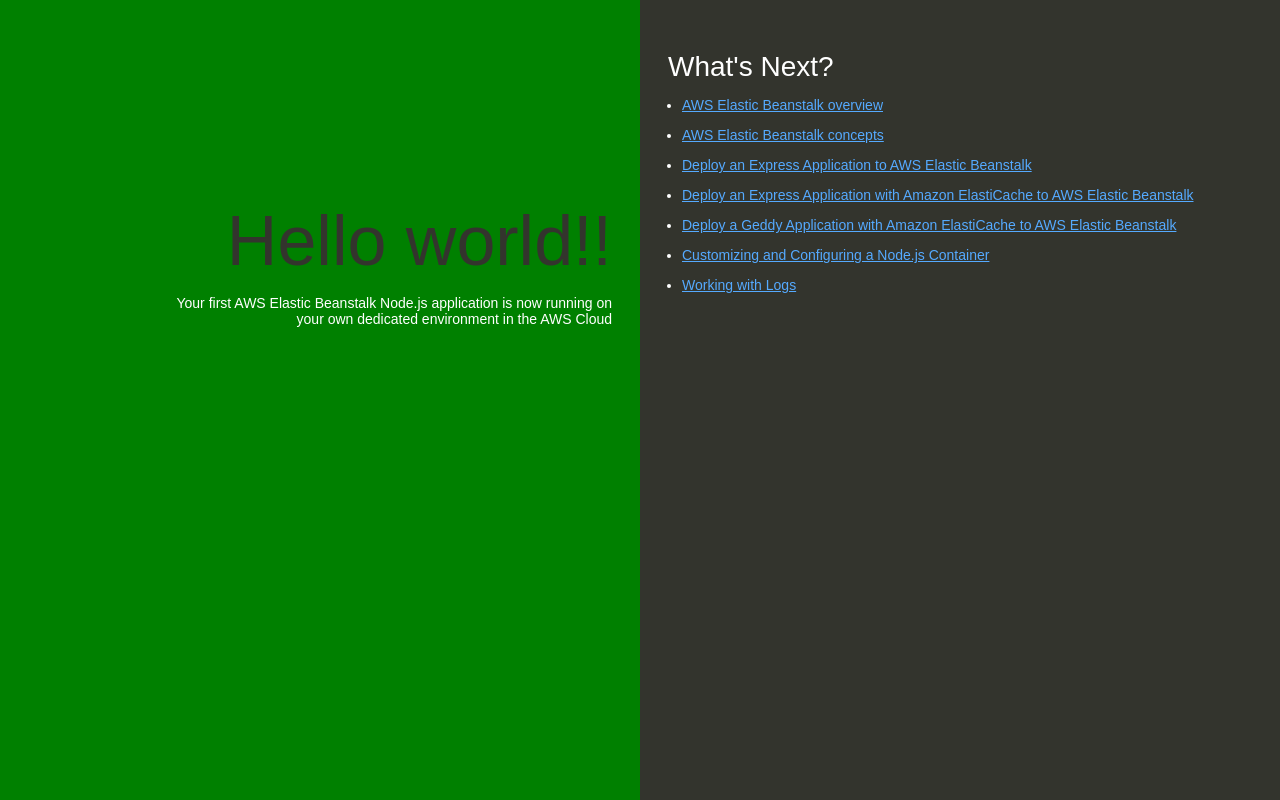
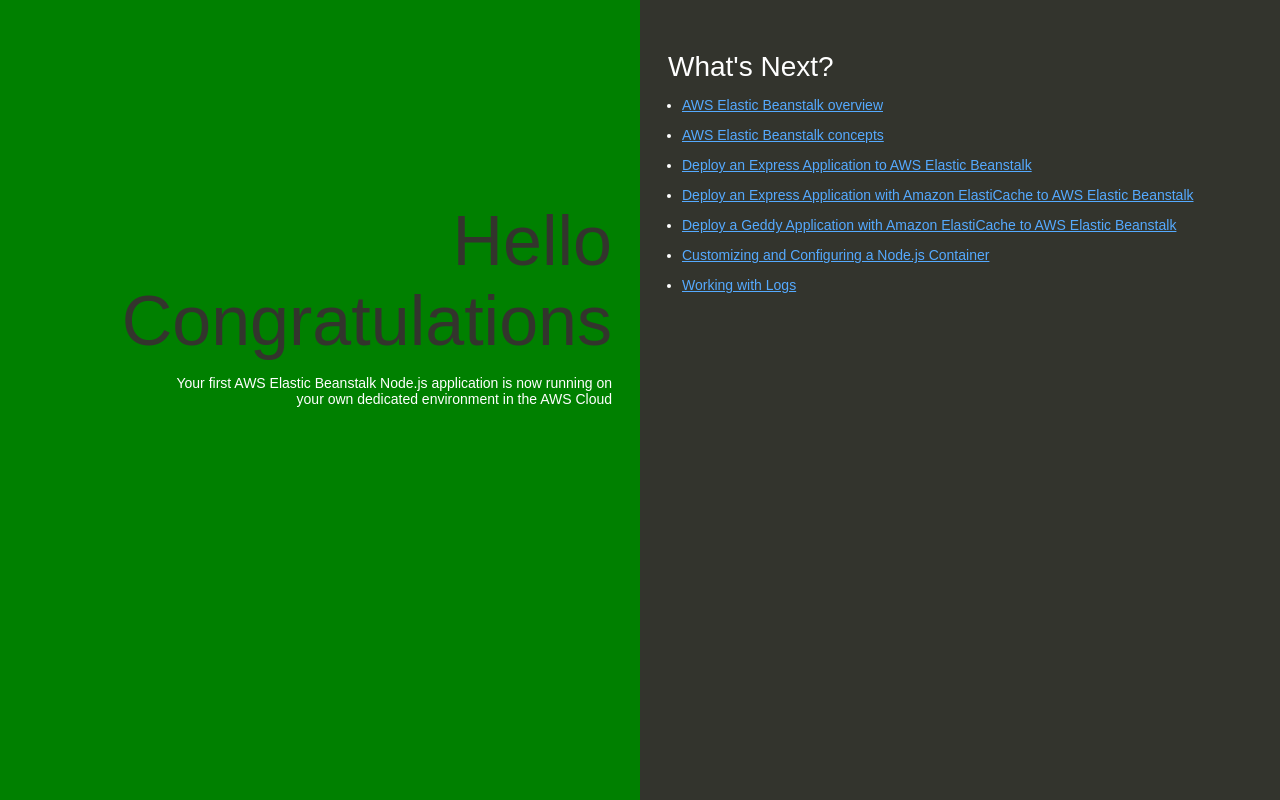
Before and after one commit to LidiaCana/beanstalk-example, a website: page index.html in a window 1280 px wide. Drawn offline with Linux system fonts and the light colour scheme.

Commit message:
Update index.html
test good codebuild

```diff
--- a/index.html
+++ b/index.html
@@ -74,7 +74,7 @@
   </head>
   <body>
     <div class="textColumn">
-      <h1>Hello world!!</h1>
+      <h1>Hello Congratulations</h1>
       <p>Your first AWS Elastic Beanstalk Node.js application is now running on your own dedicated environment in the AWS Cloud</p>
     </div>
     <div class="linksColumn">
```
